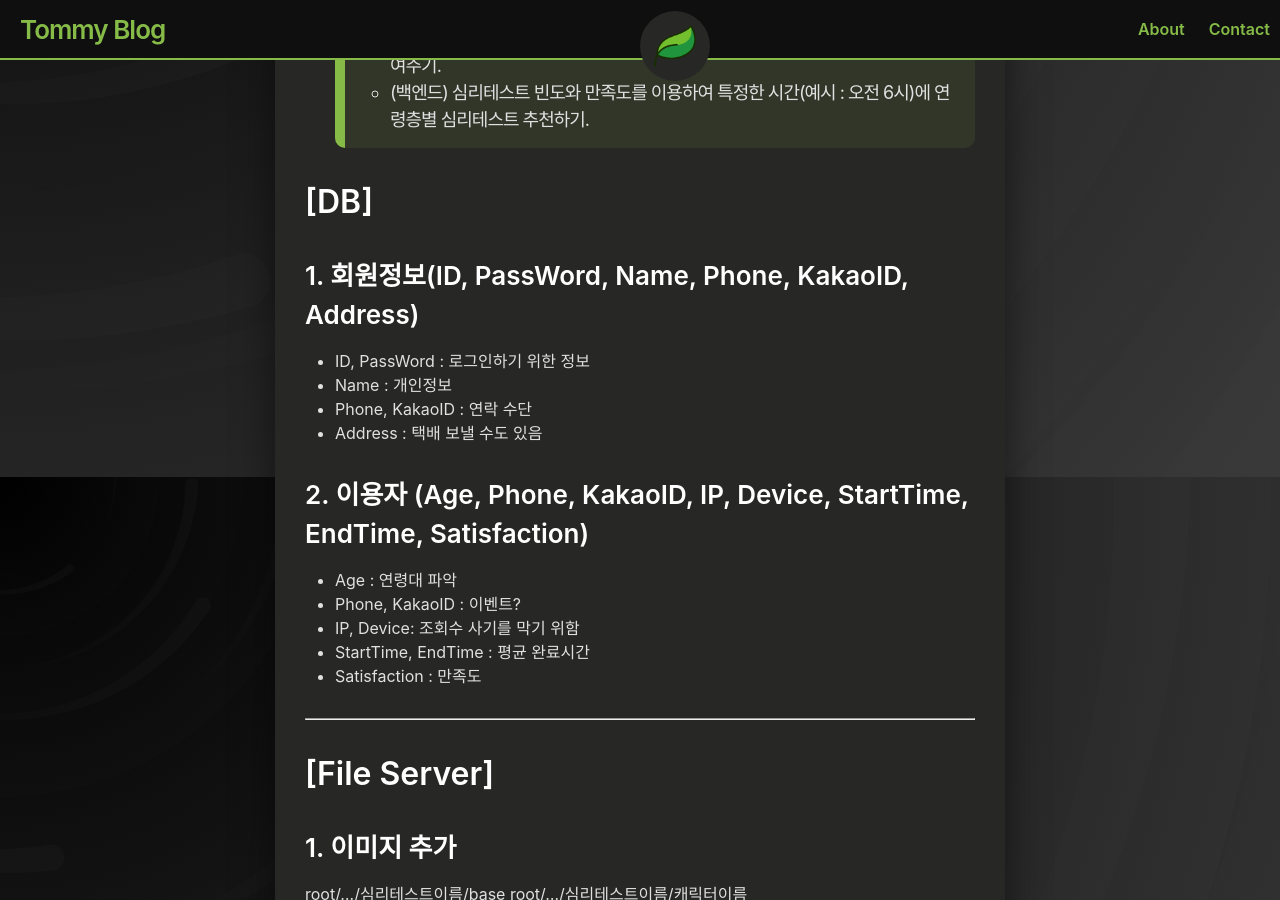
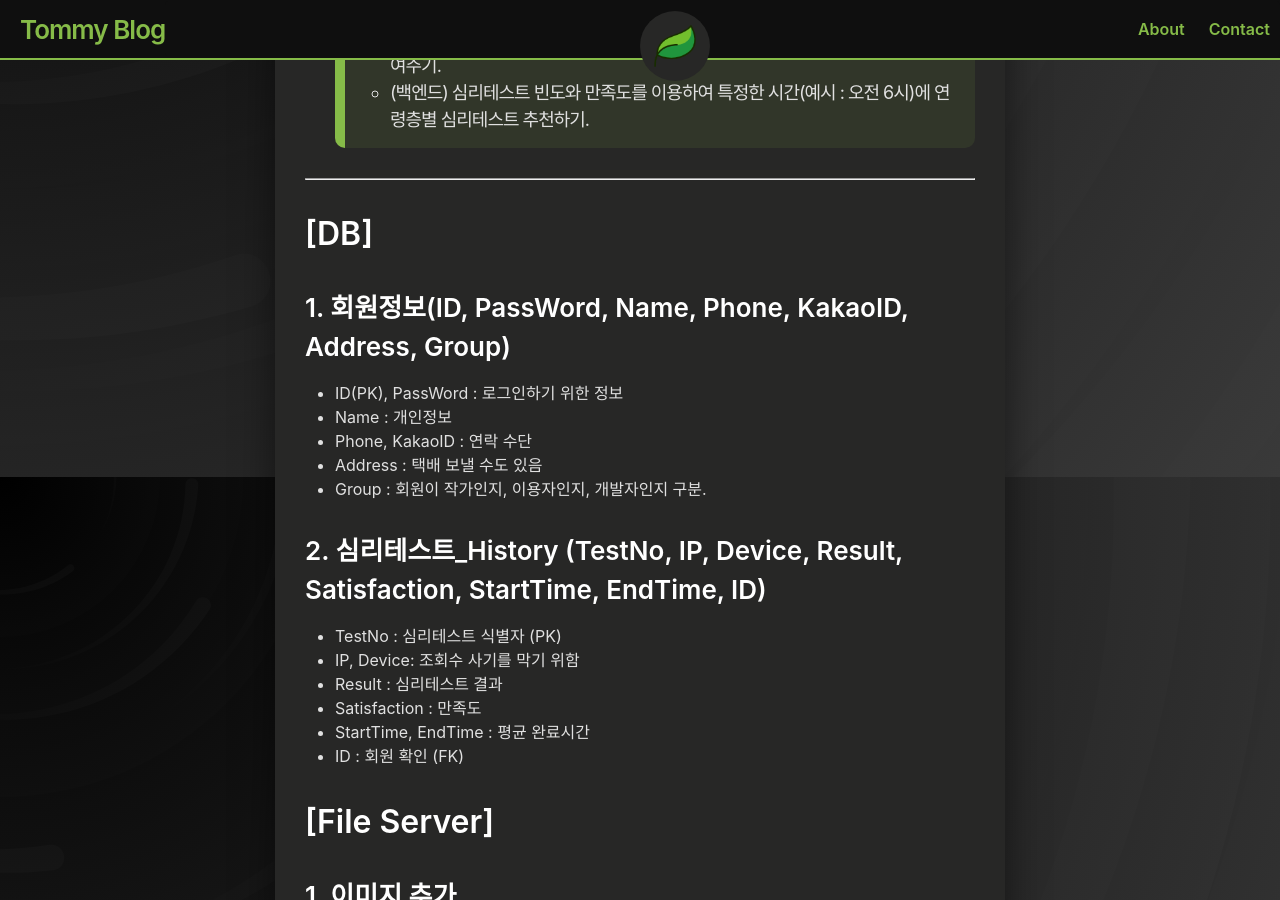
Before and after one commit to ainochi-kor/ainochi-kor.github.io, a Jekyll site: the page built from _posts/PsychologicalProject/2020-01-01-프로젝트 요약문서.md, in a window 1280 px wide and 900 px high, scrolled down 483 px. Built offline with Jekyll 4.4.1, drawn with Linux system fonts in a browser that asks for light colours; a script that is not in the unit is left out; some of the changed text lies outside the part shown.

Commit message:
add update

```diff
--- a/_posts/PsychologicalProject/2020-01-01-프로젝트 요약문서.md
+++ b/_posts/PsychologicalProject/2020-01-01-프로젝트 요약문서.md
@@ -14,23 +14,24 @@ title: Psychological/요약문서
 > - (프론트) 작가들이 심리테스트에 캐릭터 등록 시, 등록되는 화면도 동기화 시켜서 보여주기.
 > - (백엔드) 심리테스트 빈도와 만족도를 이용하여 특정한 시간(예시 : 오전 6시)에 연령층별 심리테스트 추천하기.
 
+---
+
 ## [DB]
 
-### 1. 회원정보(ID, PassWord, Name, Phone, KakaoID, Address)
-- ID, PassWord : 로그인하기 위한 정보
+### 1. 회원정보(ID, PassWord, Name, Phone, KakaoID, Address, Group)
+- ID(PK), PassWord : 로그인하기 위한 정보
 - Name : 개인정보
 - Phone, KakaoID : 연락 수단
 - Address : 택배 보낼 수도 있음
+- Group : 회원이 작가인지, 이용자인지, 개발자인지 구분.
 
-
-### 2. 이용자 (Age, Phone, KakaoID, IP, Device, StartTime, EndTime, Satisfaction)
-- Age : 연령대 파악
-- Phone, KakaoID : 이벤트?
+### 2. 심리테스트_History (TestNo, IP, Device, Result, Satisfaction, StartTime, EndTime, ID)
+- TestNo : 심리테스트 식별자 (PK)
 - IP, Device: 조회수 사기를 막기 위함
+- Result : 심리테스트 결과
+- Satisfaction : 만족도
 - StartTime, EndTime : 평균 완료시간
-- Satisfaction : 만족도
-
----
+- ID : 회원 확인 (FK)
 
 ## [File Server]
 
@@ -42,6 +43,8 @@ root/.../심리테스트이름/캐릭터이름
 - 폴더를 생성하고 base(예시)에 사용되는 양식에 맞춰서 캐릭터 파일을 파일 서버에 추가하도록 한다.
 
 ### 2. (나머지는 백엔드에서 총괄)
+
+---
 
 ## [Web]
 
```
Also changed, not shown: other parts of _posts/PsychologicalProject/2020-01-01-프로젝트 요약문서.md (+2 -1 lines).
